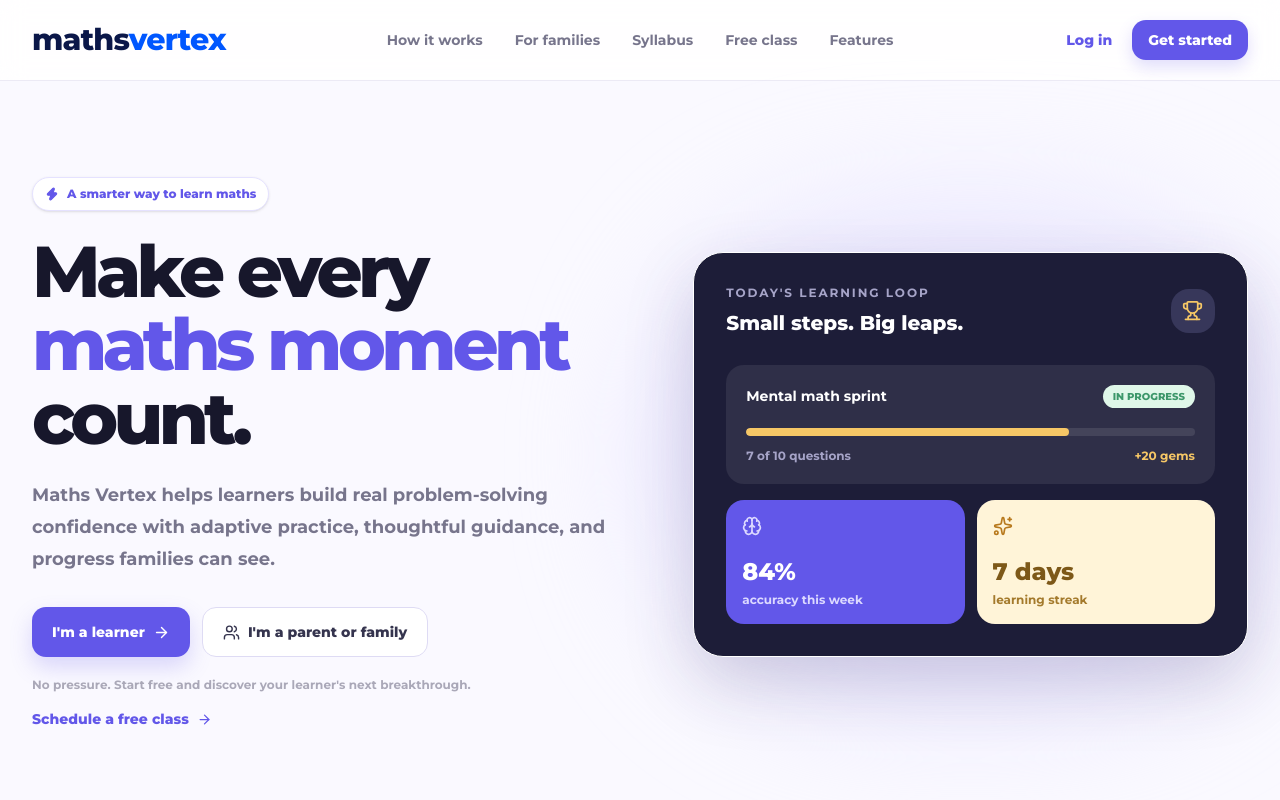
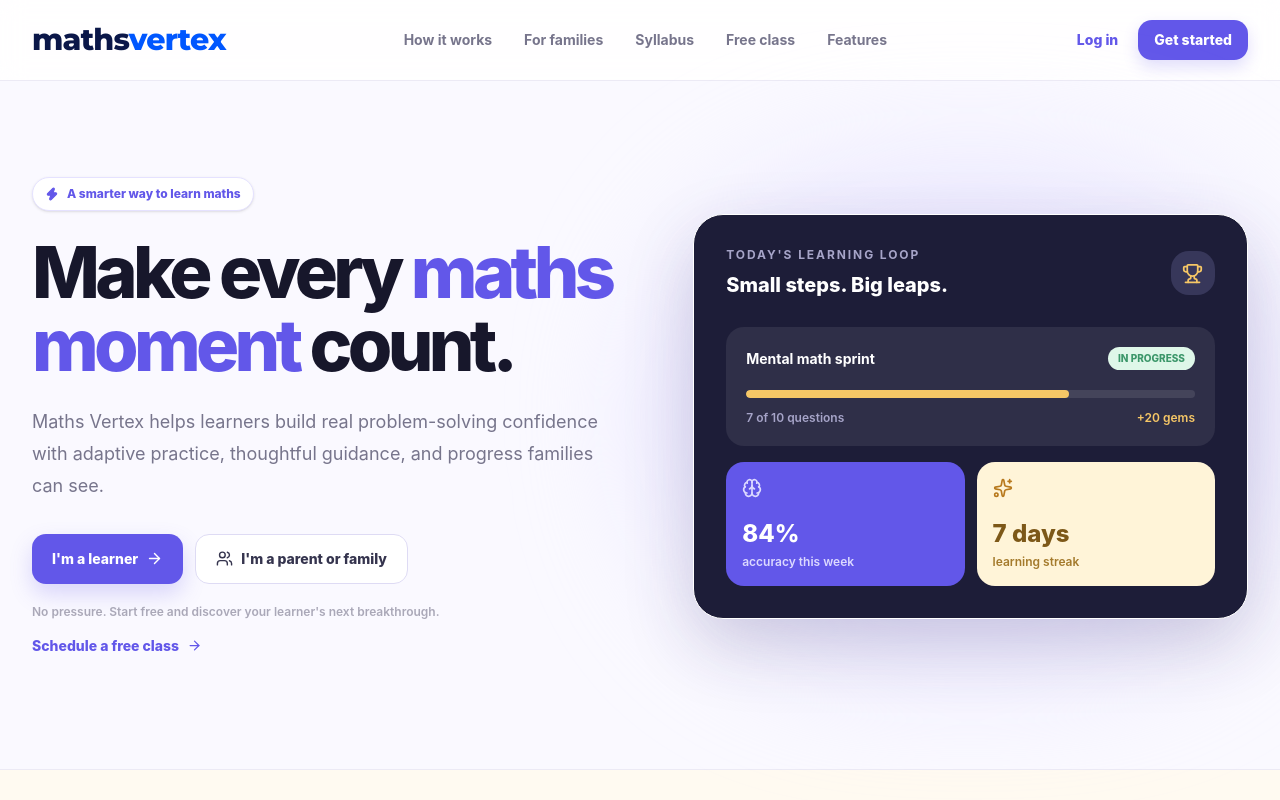
Before and after one commit to tweetupmedia/mvlms, a Next.js app: page / in a window 1280 px wide. Shown: the top 800 px of the page. Built offline with nearby package versions, Linux system fonts and the light colour scheme; no server answers; the database is empty.

Commit message:
Set Montserrat as brand font

```diff
--- a/app/globals.css
+++ b/app/globals.css
@@ -6,7 +6,9 @@
 
 video[aria-label='Maths Vertex logo'] { object-position: center; }
 
-body { font-family: var(--font-montserrat), ui-sans-serif, system-ui, sans-serif; }
+:root { --font-brand: var(--font-montserrat); }
+
+body { font-family: var(--font-brand), sans-serif; }
 
 @import 'tw-animate-css';
 @import 'shadcn/tailwind.css';
```
